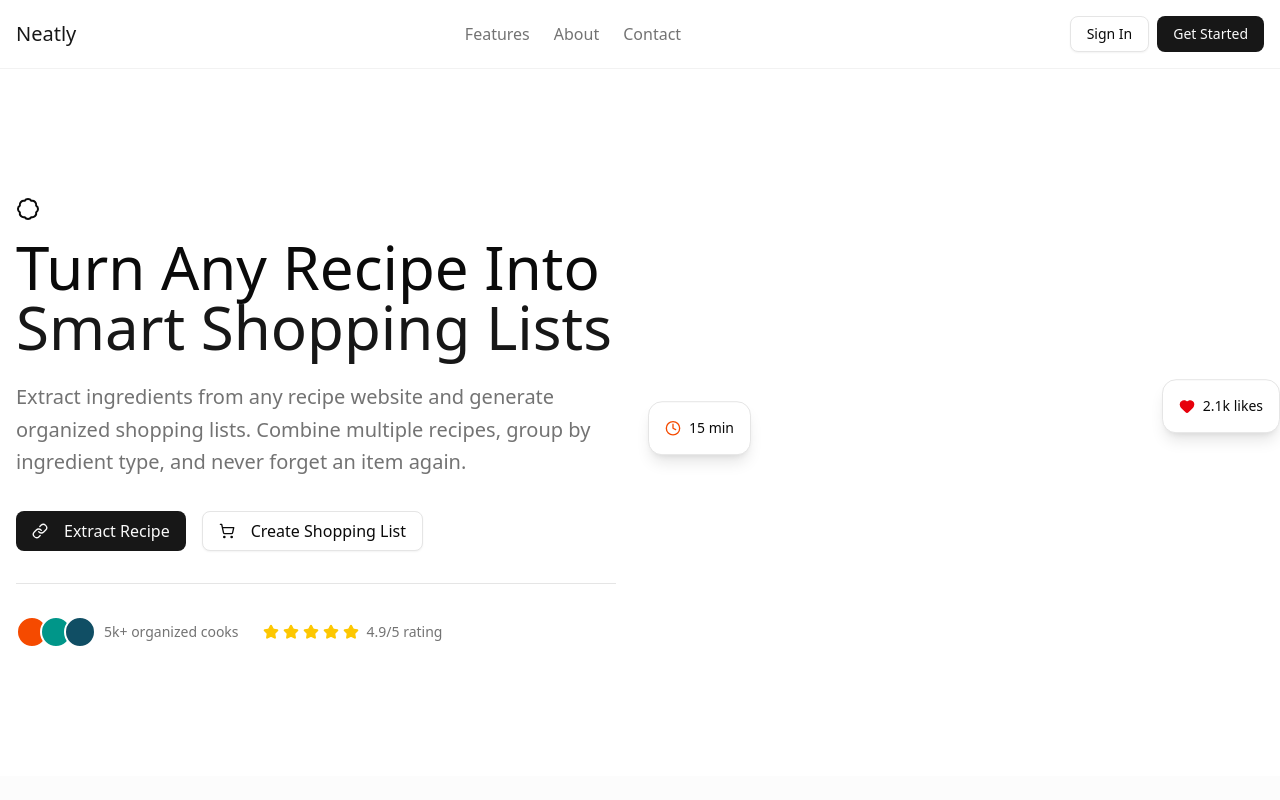
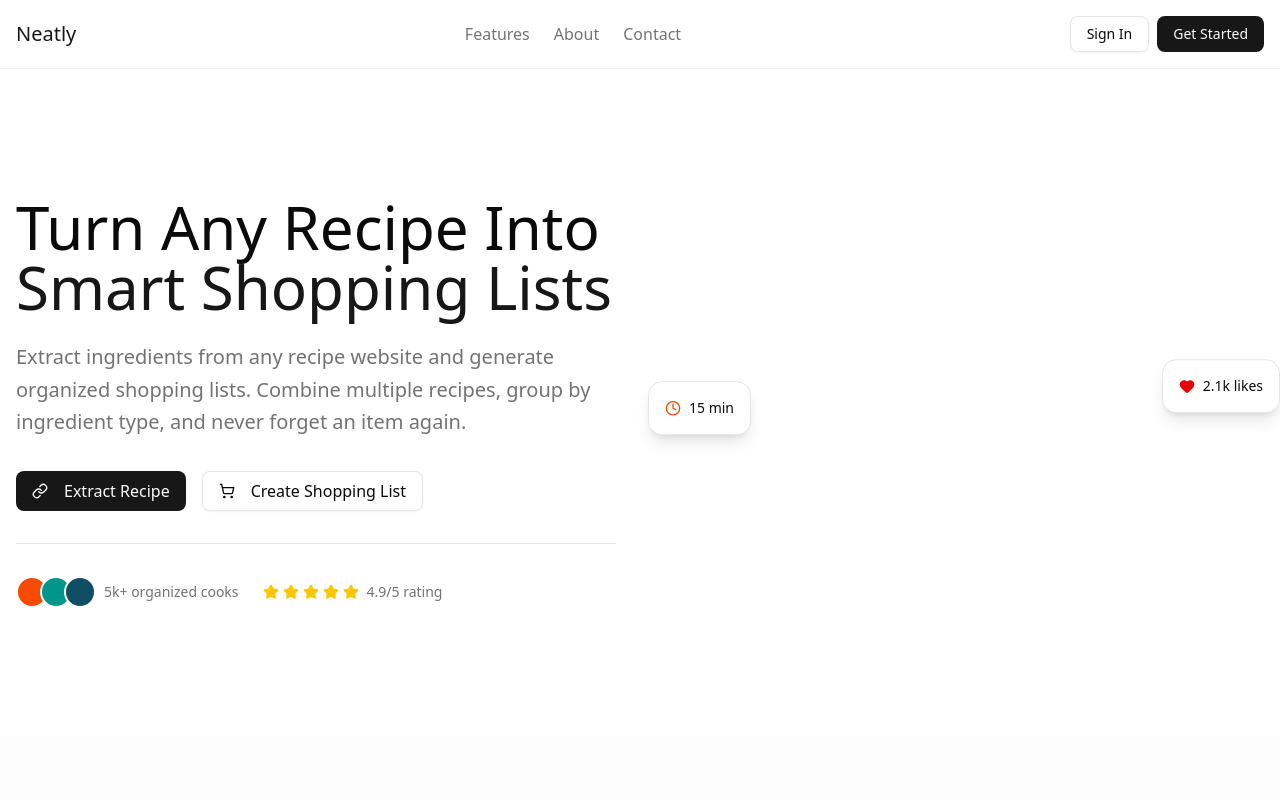
Before and after one commit to ianjrobertson/neatly, a Next.js app: page / in a window 1280 px wide. Shown: the top 800 px of the page. Built offline with nearby package versions, Linux system fonts and the light colour scheme.

Commit message:
removed error

```diff
--- a/src/app/page.tsx
+++ b/src/app/page.tsx
@@ -45,9 +45,6 @@ export default function Home() {
               animate={{ opacity: 1, y: 0 }}
               transition={{ duration: 0.6 }}
             >
-              <Badge variant="secondary" className="mb-4">
-                Now Available
-              </Badge>
               <h1 className="text-4xl lg:text-6xl font-medium text-foreground mb-6">
                 Turn Any Recipe Into
                 <span className="text-primary block">Smart Shopping Lists</span>
```
